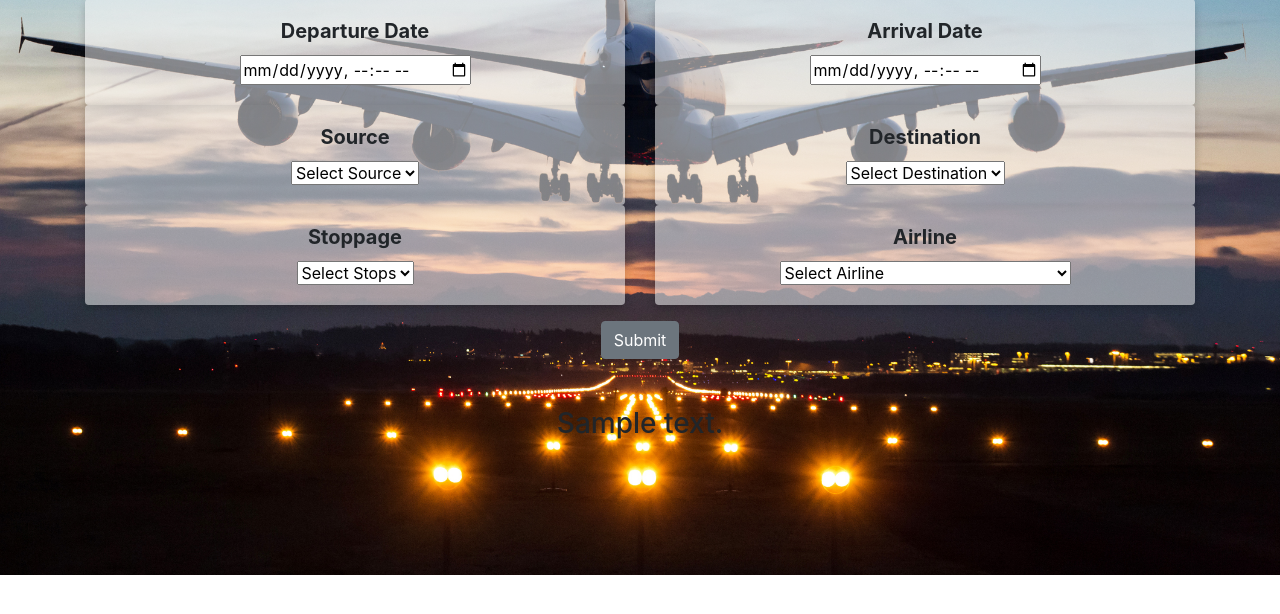
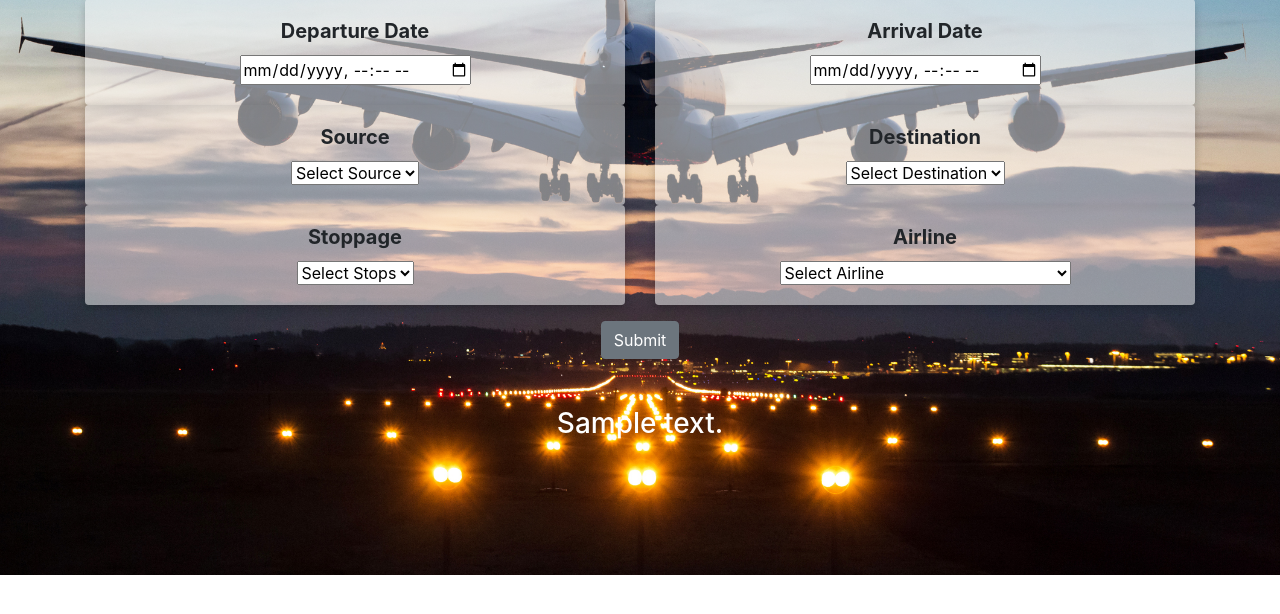
Before and after one commit to 21wh1a0540/renderdairfare, a Flask app: template templates/home.html in a window 1280 px wide. Shown: the part 153-767 px from the top of the page. Run offline with Flask 3, Linux system fonts and the light colour scheme; the template is opened without the code that fills it: most values are stand-ins (such as "Sample title", 1, 10 or a date in 2020); parts of the project's set-up code (start-up, migrations or seed data) failed here and were passed over; some libraries are stand-ins or nearby versions.

Commit message:
styles.css

```diff
--- a/static/css/styles.css
+++ b/static/css/styles.css
@@ -21,6 +21,11 @@ a:hover {
     color: #f0f0f0;
   }
 
+h3.mt-5 {
+    color: white;
+}
+
+
 .card {
     background-color: rgba(255, 255, 255, 0.5); /* White background with 80% opacity */
     border: none; /* Optional: Removes the card border for a cleaner look */
```
